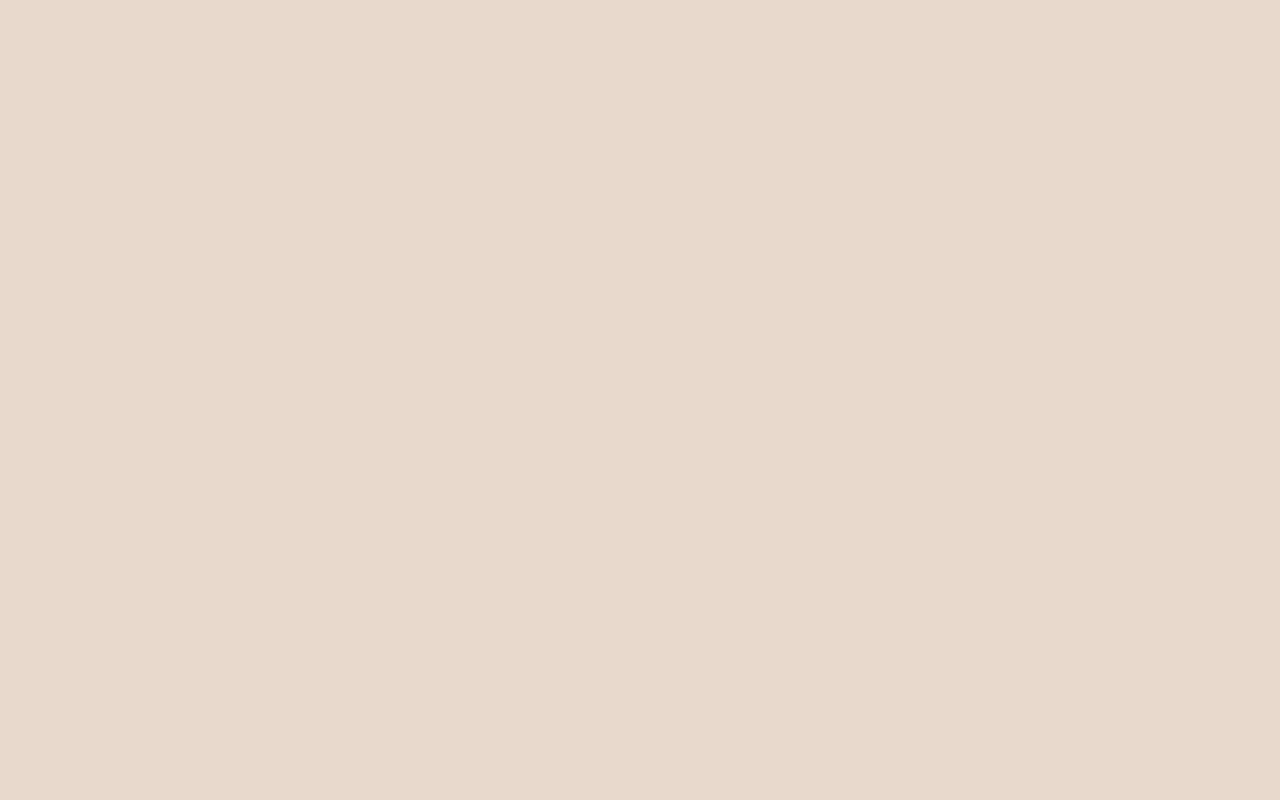
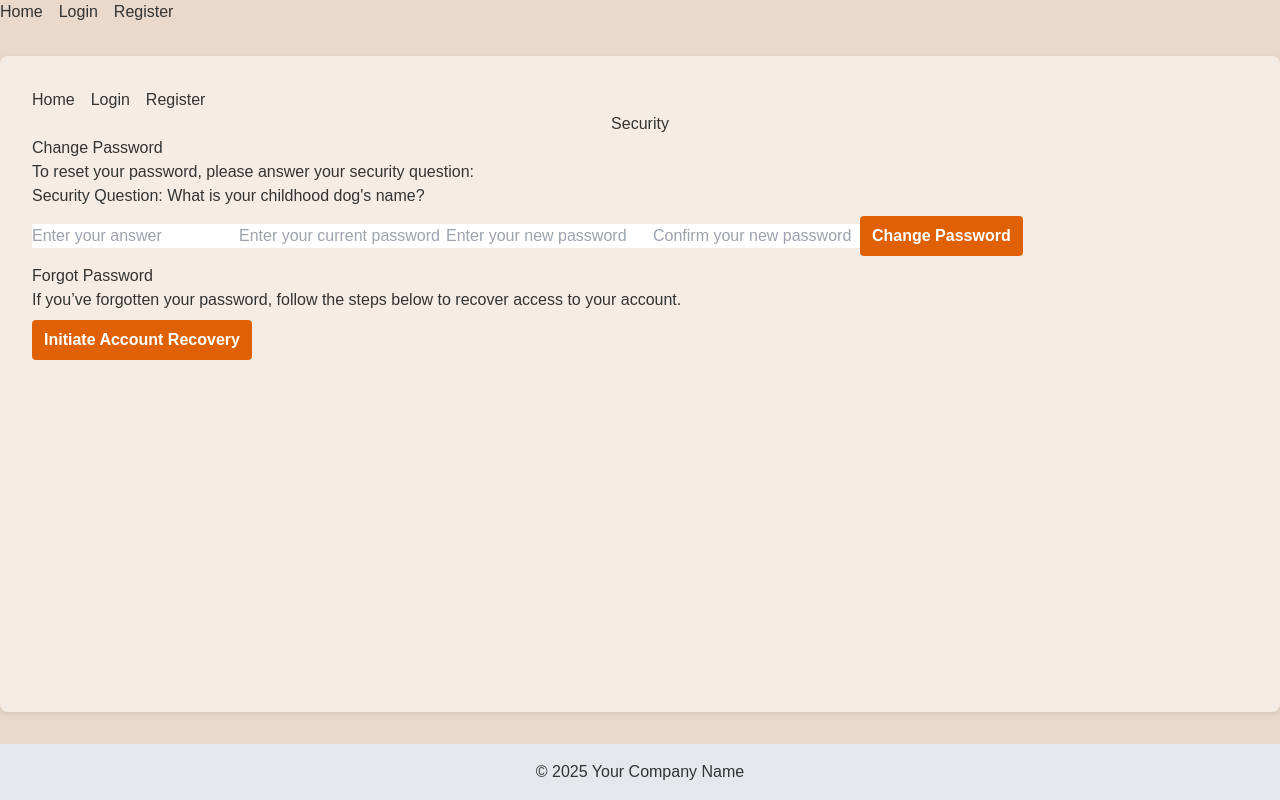
Before and after one commit to HohhotDog/Transplant-Australia-Mentoring-Platform, a React (Create React App) app in the folder Mentor-Matching-Platform/client/: page /profile-security in a window 1280 px wide. Before the commit this address had no page. Built offline with nearby package versions, Linux system fonts and the light colour scheme.

Commit message:
Updated SecurityManagement file

```diff
--- a/Mentor-Matching-Platform/client/src/App.js
+++ b/Mentor-Matching-Platform/client/src/App.js
@@ -17,6 +17,7 @@ import PasswordLost from "./components/Auth/PasswordLost";
 import ProfileForm from "./components/Profile/ProfileCreation";
 import ProfilePage from "./components/Profile/ProfilePage";
 import PersonalDetails from "./components/Profile/PersonalDetails";
+import SecurityManagement from "./components/Profile/SecurityManagement";
 
 // Import global layout
 import Layout from "./components/Layout";
@@ -71,6 +72,10 @@ function App() {
                         path="profile-edit"
                         element={<PersonalDetails isLoggedIn={isLoggedIn} handleLogout={handleLogout} />}
                     />
+                    <Route
+                        path="profile-security"
+                        element={<SecurityManagement isLoggedIn={isLoggedIn} handleLogout={handleLogout} />}
+                    />
 
                 </Route>
                 <Route
--- a/Mentor-Matching-Platform/client/src/components/Profile/ProfilePage.jsx
+++ b/Mentor-Matching-Platform/client/src/components/Profile/ProfilePage.jsx
@@ -106,6 +106,13 @@ function ProfilePage({ isLoggedIn, handleLogout }) {
                 >
                     Edit Profile
                 </button>
+                <button
+                    className="form-btn mt-2"
+                    onClick={() => navigate("/profile-security")}
+                >
+                    Password & Security
+                </button>
+
             </div>
         </div>
     );
--- /dev/null
+++ b/Mentor-Matching-Platform/client/src/components/Profile/SecurityManagement.jsx
@@ -0,0 +1,128 @@
+import React, { useState } from "react";
+import NavBar from "../Navigation/NavBar";
+import "../../components/Auth/style/Register.css";
+
+function SecurityManagement({ isLoggedIn, handleLogout }) {
+    const [securityAnswer, setSecurityAnswer] = useState("");
+    const [currentPassword, setCurrentPassword] = useState("");
+    const [newPassword, setNewPassword] = useState("");
+    const [confirmPassword, setConfirmPassword] = useState("");
+
+    const handleChangePassword = async () => {
+        const passwordRegex = /^(?=.*[a-z])(?=.*[A-Z])(?=.*\d)(?=.*[\W_]).{6,}$/;
+
+        if (newPassword !== confirmPassword) {
+            alert("❌ New passwords do not match.");
+            return;
+        }
+
+        if (!passwordRegex.test(newPassword)) {
+            alert("❌ Password must be at least 6 characters long and include uppercase, lowercase, number, and special character.");
+            return;
+        }
+
+        if (newPassword === currentPassword) {
+            alert("❌ New password must be different from the current password.");
+            return;
+        }
+
+        try {
+            const res = await fetch("/api/update-password", {
+                method: "POST",
+                headers: { "Content-Type": "application/json" },
+                credentials: "include",
+                body: JSON.stringify({
+                    securityAnswer,
+                    currentPassword,
+                    newPassword,
+                    confirmPassword,
+                }),
+            });
+
+            const data = await res.json();
+            if (data.success) {
+                alert("✅ Password updated successfully.");
+                setSecurityAnswer("");
+                setCurrentPassword("");
+                setNewPassword("");
+                setConfirmPassword("");
+            } else {
+                alert("❌ " + data.message);
+            }
+        } catch (err) {
+            console.error(err);
+            alert("❌ Server error.");
+        }
+    };
+
+    return (
+        <div>
+            <NavBar isLoggedIn={isLoggedIn} handleLogout={handleLogout} />
+            <div className="security-section">
+                <h2 className="security-title">Security</h2>
+
+                <h3 className="security-subtitle">Change Password</h3>
+                <p className="security-note">
+                    To reset your password, please answer your security question:
+                    <br />
+                    <span className="security-question">
+                        Security Question: What is your childhood dog's name?
+                    </span>
+                </p>
+
+                <div className="security-form">
+                    <input
+                        className="security-input"
+                        type="text"
+                        placeholder="Enter your answer"
+                        value={securityAnswer}
+                        onChange={(e) => setSecurityAnswer(e.target.value)}
+                        required
+                    />
+                    <input
+                        className="security-input"
+                        type="password"
+                        placeholder="Enter your current password"
+                        value={currentPassword}
+                        onChange={(e) => setCurrentPassword(e.target.value)}
+                        required
+                    />
+                    <input
+                        className="security-input"
+                        type="password"
+                        placeholder="Enter your new password"
+                        value={newPassword}
+                        onChange={(e) => setNewPassword(e.target.value)}
+                        required
+                    />
+                    <input
+                        className="security-input"
+                        type="password"
+                        placeholder="Confirm your new password"
+                        value={confirmPassword}
+                        onChange={(e) => setConfirmPassword(e.target.value)}
+                        required
+                    />
+                    <button className="security-btn" onClick={handleChangePassword}>
+                        Change Password
+                    </button>
+                </div>
+
+                <div className="security-recovery">
+                    <h3 className="security-subtitle">Forgot Password</h3>
+                    <p className="security-note">
+                        If you’ve forgotten your password, follow the steps below to recover access to your account.
+                    </p>
+                    <button
+                        className="security-recovery-btn"
+                        onClick={() => alert("🔐 Account recovery not implemented.")}
+                    >
+                        Initiate Account Recovery
+                    </button>
+                </div>
+            </div>
+        </div>
+    );
+}
+
+export default SecurityManagement;
```
Also changed, not shown: 2 other files (tests, documents, lock files or other folders).
